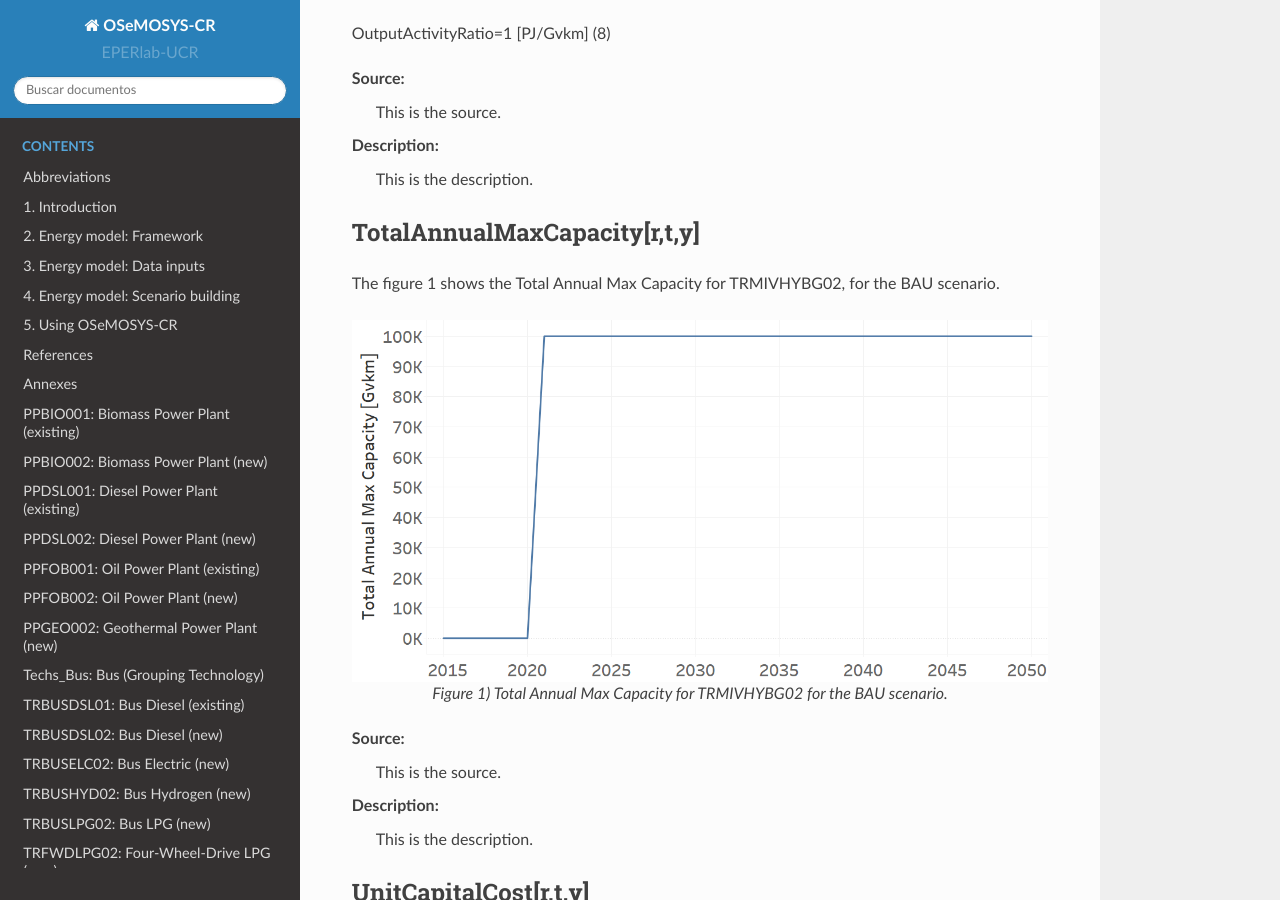
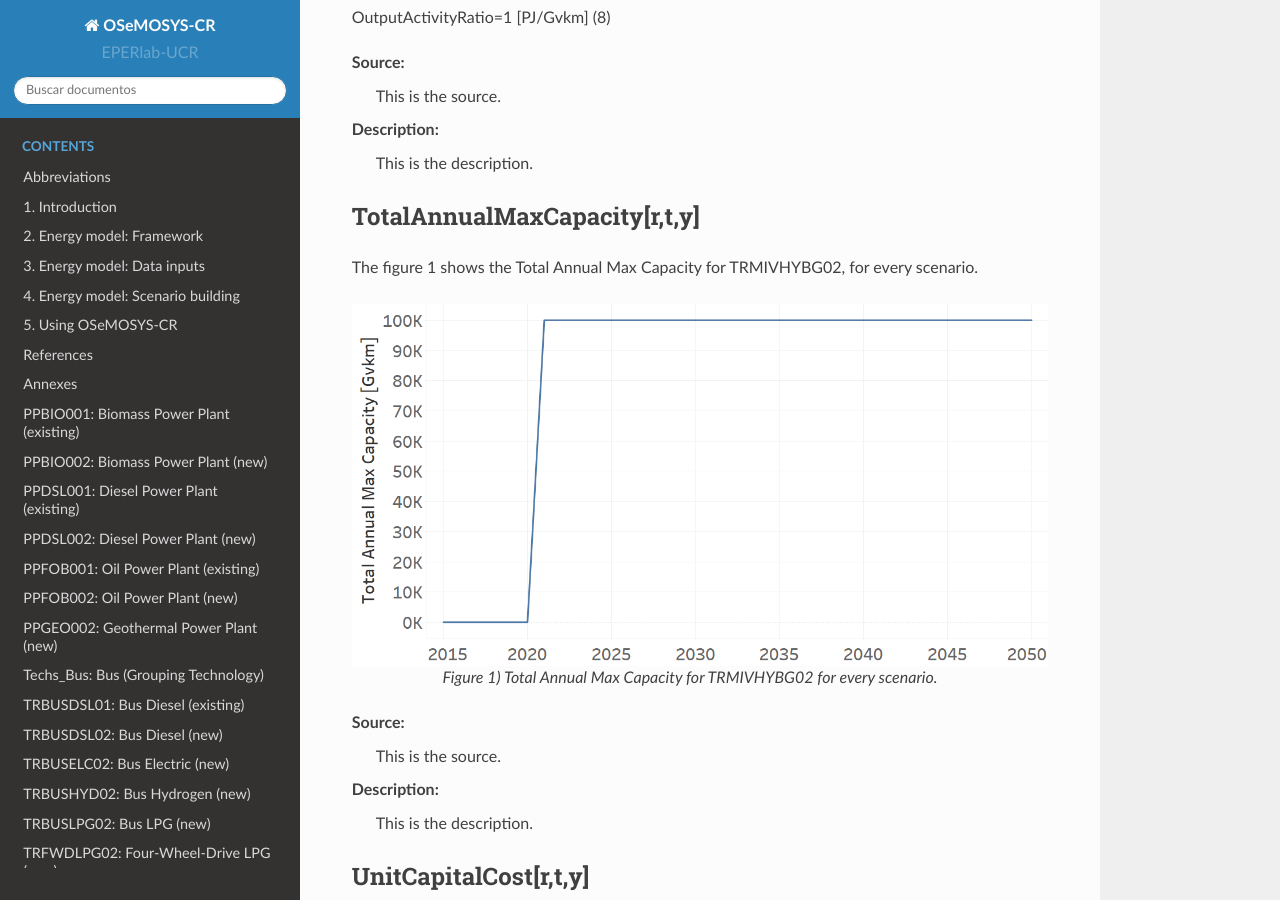
Before and after one commit to EPERLab/OSeMOSYS-CR, a Sphinx documentation site: the page built from docs/fichas/60_TRMIVHYBG02.rst, in a window 1280 px wide and 900 px high, scrolled down 3348 px. Built offline with Sphinx 7.4.7 and the Read the Docs theme 2.0.0, drawn with Linux system fonts in a browser that asks for light colours; formulas are drawn with MathJax 3; some of the changed text lies outside the part shown.

Commit message:
Update 60_TRMIVHYBG02.rst

```diff
--- a/docs/fichas/60_TRMIVHYBG02.rst
+++ b/docs/fichas/60_TRMIVHYBG02.rst
@@ -35,7 +35,7 @@
 | OutputActivityRatio[r,t,f,m,y] (Private         | PJ/   | 1            | 1            | 1            | 1            |
 | Transport in Minivan)                           | Gvkm  |              |              |              |              |
 +-------------------------------------------------+-------+--------------+--------------+--------------+--------------+
-| TotalAnnualMaxCapacity[r,t,y] (BAU)             | Gvkm  | 0            | 99999        | 99999        | 99999        |
+| TotalAnnualMaxCapacity[r,t,y]                   | Gvkm  | 0            | 99999        | 99999        | 99999        |
 +-------------------------------------------------+-------+--------------+--------------+--------------+--------------+
 | UnitCapitalCost[r,t,y]                          |  $    | 30107.374    | 30107.374    | 30107.374    | 30107.374    |
 +-------------------------------------------------+-------+--------------+--------------+--------------+--------------+
@@ -133,13 +133,13 @@
 
 TotalAnnualMaxCapacity[r,t,y]
 +++++++++
-The figure 1 shows the Total Annual Max Capacity for TRMIVHYBG02, for the BAU scenario.
+The figure 1 shows the Total Annual Max Capacity for TRMIVHYBG02, for every scenario.
 
 .. figure:: img/TRMIVHYBG02_TotalAnnualMaxCapacity.png
    :align:   center
    :width:   700 px
 
-   *Figure 1) Total Annual Max Capacity for TRMIVHYBG02 for the BAU scenario.*
+   *Figure 1) Total Annual Max Capacity for TRMIVHYBG02 for every scenario.*
 
 Source:
    This is the source.
```
